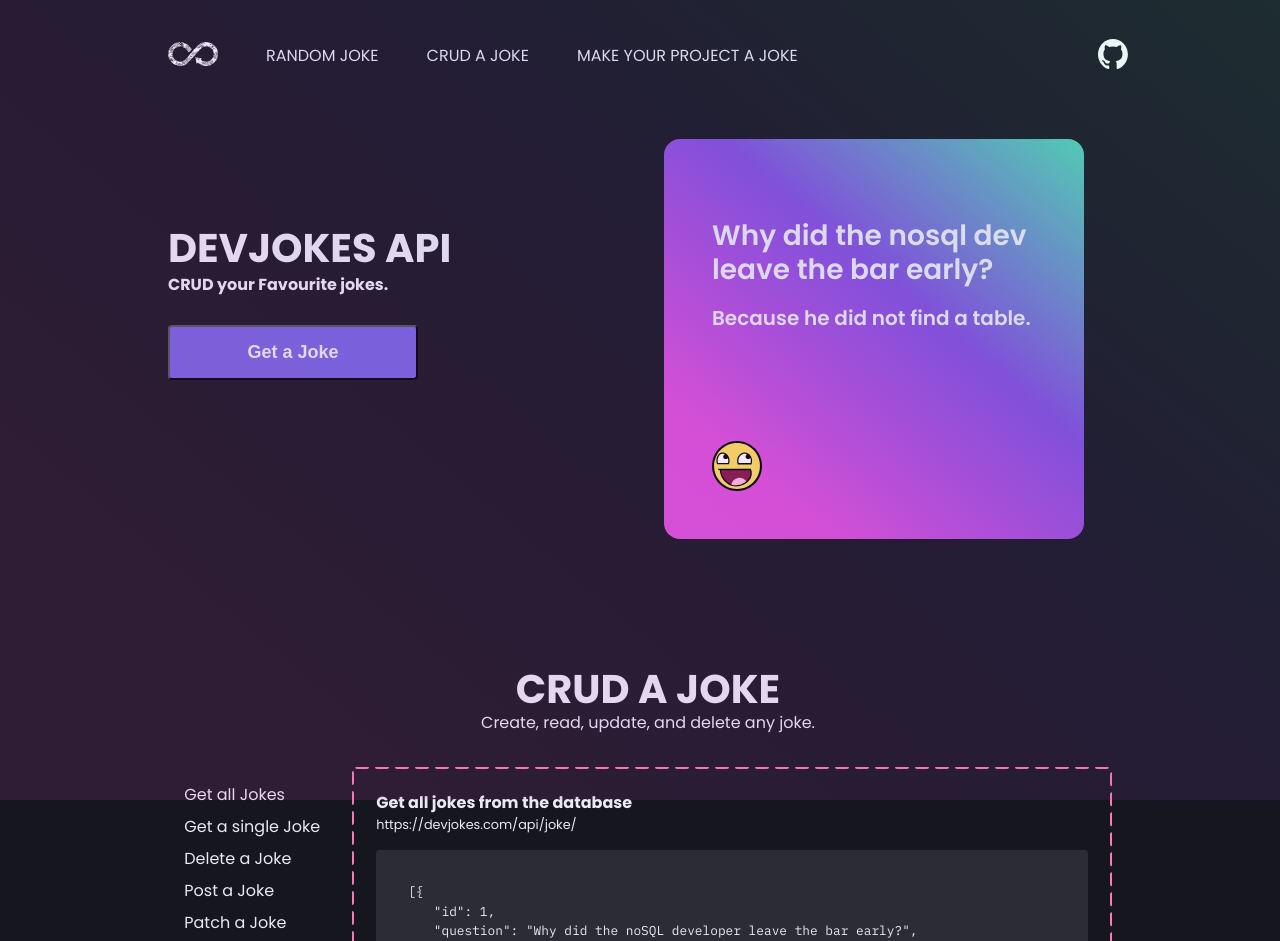
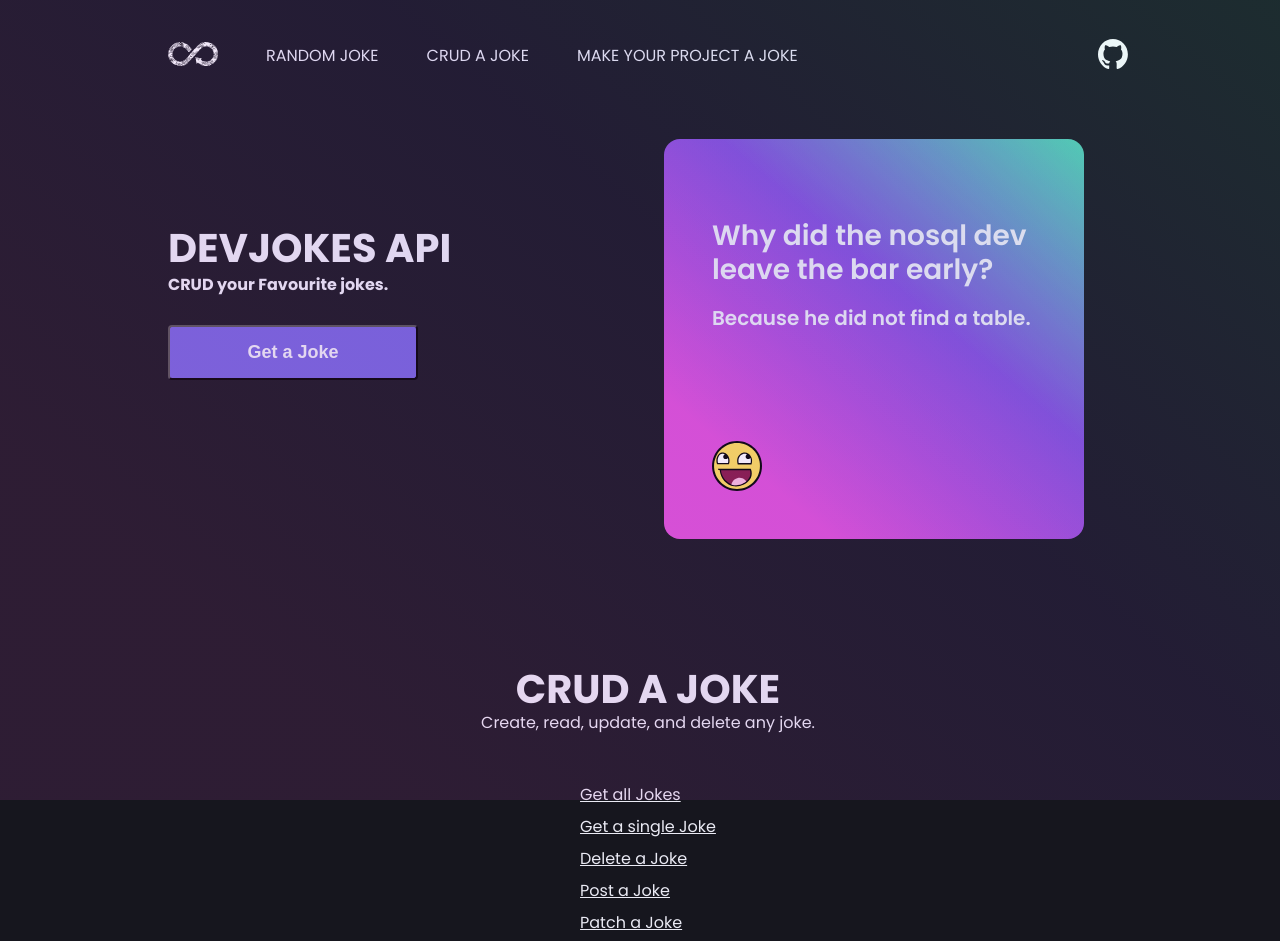
Before and after one commit to alexanderstoehr/Devjokes-API, a React (Vite) app in the folder frontend/devjokes-api/: page / in a window 1280 px wide. Shown: the top 941 px of the page. Built offline with nearby package versions, Linux system fonts and the light colour scheme.

Commit message:
routes setup for endpoint tabs

```diff
--- a/frontend/devjokes-api/src/common/tabData.js
+++ b/frontend/devjokes-api/src/common/tabData.js
@@ -1,6 +1,6 @@
 const tabData = [
     {
-        id: 1,
+        id: "get-all-jokes",
         title: "Get all Jokes",
         description: "Get all jokes from the database",
         endpoint: "/joke/",
@@ -20,7 +20,7 @@ const tabData = [
 
     },
     {
-        id: 2,
+        id: "get-specific-joke",
         title: "Get a single Joke",
         description: "Get a specific joke by ID",
         endpoint: "/joke/{ID}",
@@ -37,7 +37,7 @@ const tabData = [
 
     },
     {
-        id: 3,
+        id: "delete-a-joke",
         title: "Delete a Joke",
         description: "Delete a specific joke by ID",
         endpoint: "/joke/{ID}",
@@ -53,7 +53,7 @@ const tabData = [
     },
 
     {
-        id: 4,
+        id: "post-a-joke",
         title: "Post a Joke",
         description: "Add a Joke to the database",
         endpoint: "/joke/",
@@ -68,7 +68,7 @@ const tabData = [
 
     },
     {
-        id: 5,
+        id: "patch-a-joke",
         title: "Patch a Joke",
         description: "Partial update of a Joke in the database",
         endpoint: "/joke/",
@@ -82,7 +82,7 @@ const tabData = [
 
     },
     {
-        id: 6,
+        id: "search-for-jokes",
         title: "Search for Jokes",
         description: "Get all jokes from the database, containing a string in question or punchline",
         endpoint: "/joke/search/{search_term}",
--- a/frontend/devjokes-api/src/components/Tabs/TabContainer.jsx
+++ b/frontend/devjokes-api/src/components/Tabs/TabContainer.jsx
@@ -2,12 +2,13 @@ import tabData from "../../common/tabData.js";
 import TabNav from "./TabNav.jsx";
 import TabContent from "./TabContent.jsx";
 import {TabContainerStyled} from "../../styles/globalStyles.js";
+import {Outlet} from "react-router-dom";
 
 export default function TabContainer() {
     return (
         <TabContainerStyled>
             <TabNav/>
-            <TabContent/>
+            <Outlet/>
         </TabContainerStyled>
     )
 }
--- a/frontend/devjokes-api/src/components/Tabs/TabNavItem.jsx
+++ b/frontend/devjokes-api/src/components/Tabs/TabNavItem.jsx
@@ -1,9 +1,10 @@
 import {TabNavItemStyled} from "../../styles/globalStyles.js";
+import {Link} from "react-router-dom";
 
 export default function TabNavItem({item}) {
     return (
         <TabNavItemStyled>
-            <a>{item.title}</a>
+            <Link to={`/${item.id}`}>{item.title}</Link>
         </TabNavItemStyled>
     )
 }
--- a/frontend/devjokes-api/src/routes/index.jsx
+++ b/frontend/devjokes-api/src/routes/index.jsx
@@ -1,7 +1,7 @@
 import {BrowserRouter, Route, Routes} from "react-router-dom";
 import Home from "./home.jsx";
 import FourOhFour from "./404.jsx";
-
+import TabContent from "../components/Tabs/TabContent.jsx";
 
 
 export default function Router() {
@@ -9,7 +9,9 @@ export default function Router() {
         <BrowserRouter>
             <Routes>
                 <Route path="*" element={<FourOhFour/>}/>
-                <Route path="/" element={<Home/>}/>
+                <Route path="/" element={<Home/>}>
+                    <Route path=":id" element={<TabContent/>}/>
+                </Route>
             </Routes>
         </BrowserRouter>
     );
```
Lines whose indentation alone changed are shown as unchanged.
